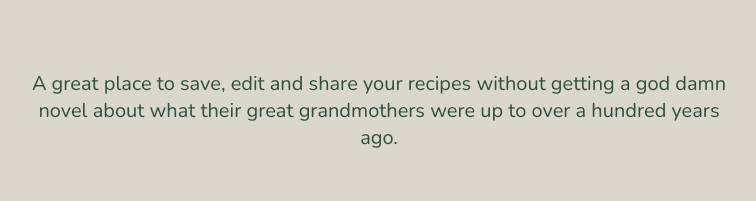
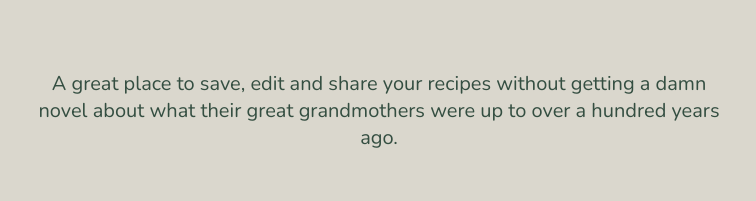
Before and after one commit to TravisAlstrand/recipe-app, a React (Vite) app in the folder client/: page /welcome in a window 1280 px wide. Shown: the part 187-388 px from the top of the page, without its empty margins (261-1017 px from the left). Built offline with nearby package versions, Linux system fonts and the light colour scheme.

Commit message:
dumb little change

```diff
--- a/client/src/components/HomePage.jsx
+++ b/client/src/components/HomePage.jsx
@@ -9,7 +9,7 @@ const HomePage = () => {
   return (
     <main className='main-cont welcome'>
       <h1>RECIPE APP</h1>
-      <p className='welcome-p'>A great place to save, edit and share your recipes without getting a god damn novel about what their great grandmothers were up to over a hundred years ago.</p>
+      <p className='welcome-p'>A great place to save, edit and share your recipes without getting a damn novel about what their great grandmothers were up to over a hundred years ago.</p>
       <Link to='/users/signin'>
         <button className='home-btn btn'>Sign In</button>
       </Link>
```
